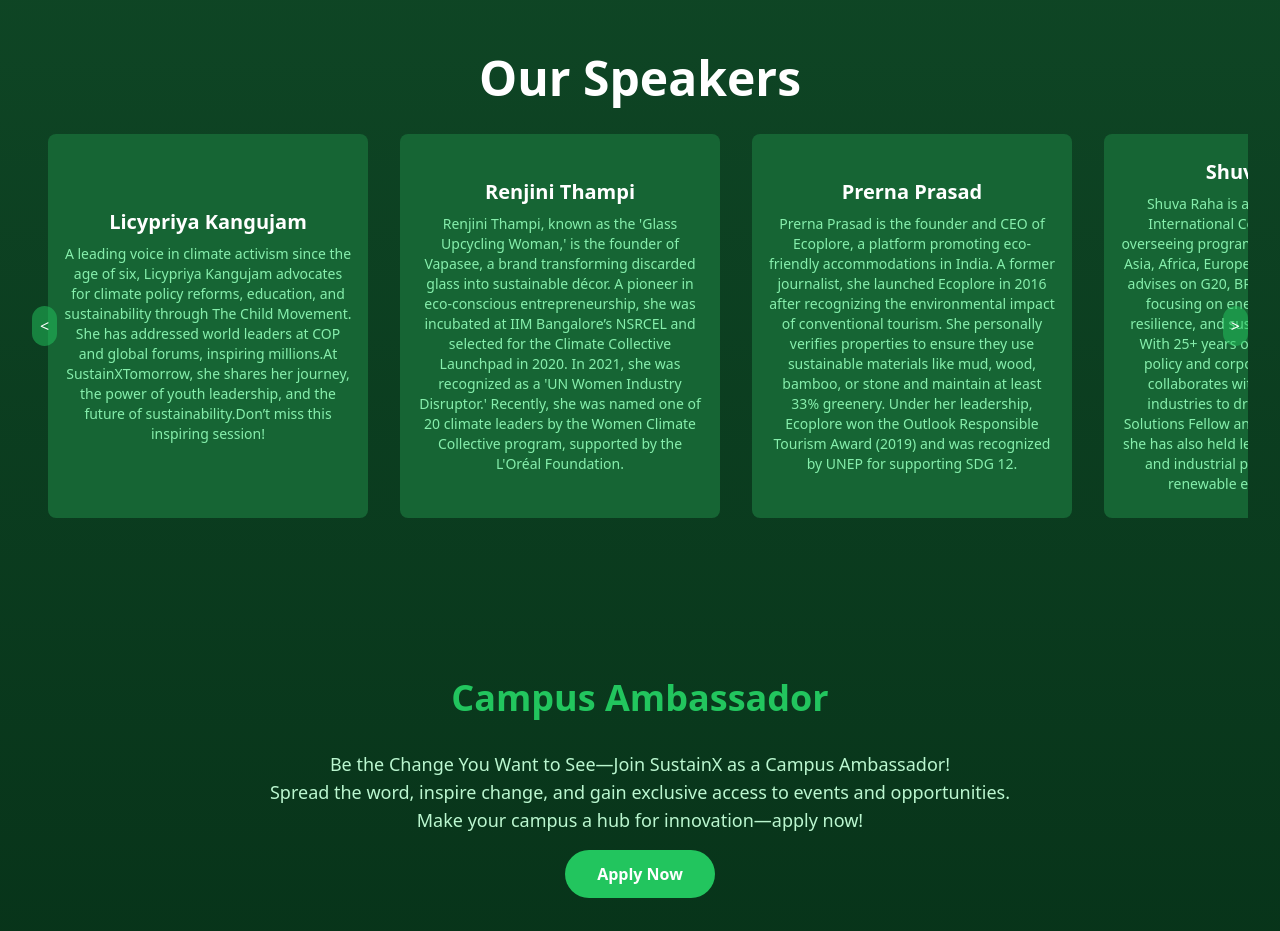
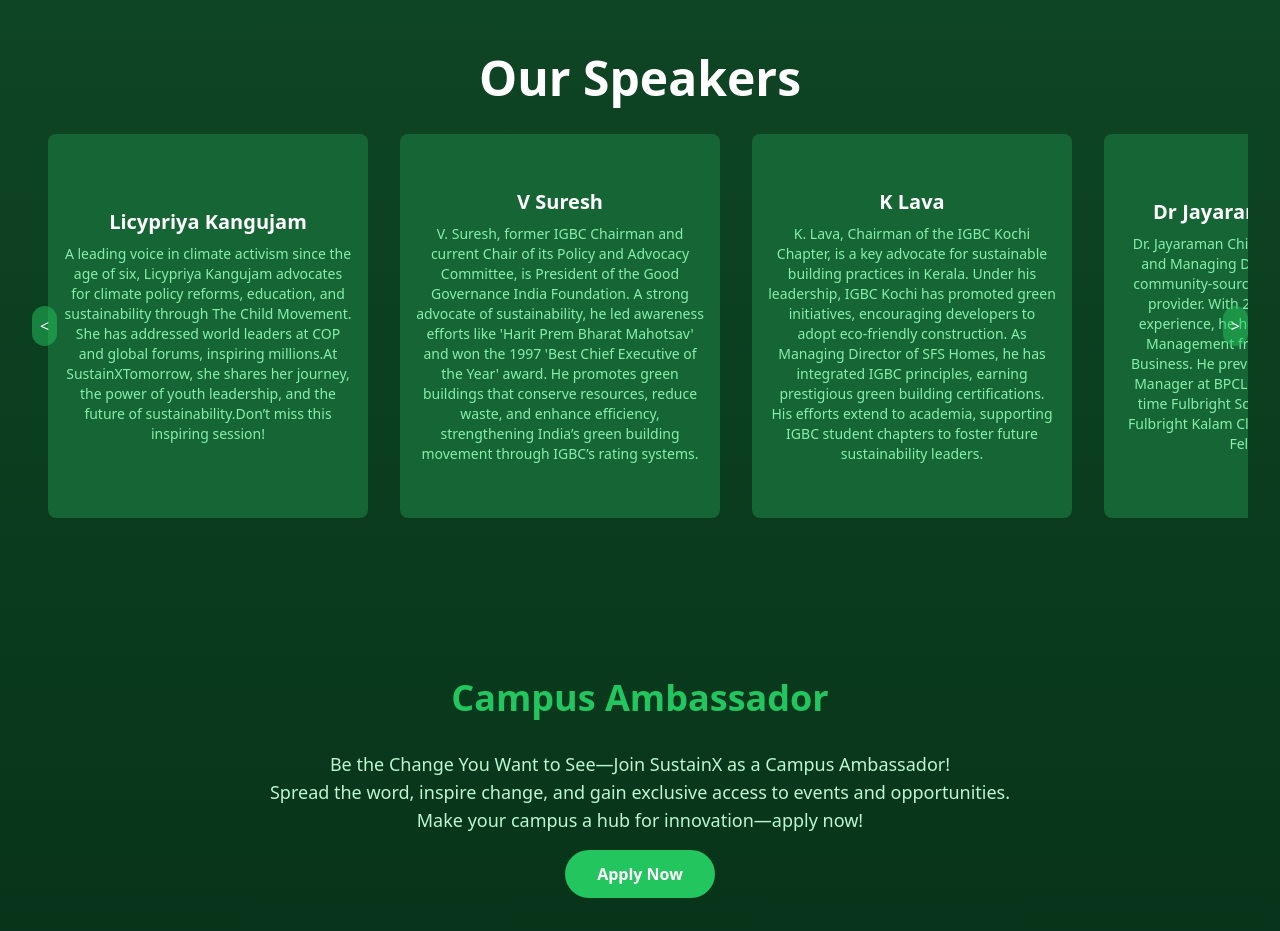
Before and after one commit to Eldhoalias72/sustainx__frontend, a Next.js app: page / in a window 1280 px wide. Shown: the part 2840-3771 px from the top of the page. Built offline with nearby package versions, Linux system fonts and the light colour scheme.

Commit message:
speaker update

```diff
--- a/components/speakers-section.tsx
+++ b/components/speakers-section.tsx
@@ -20,6 +20,24 @@
       "A leading voice in climate activism since the age of six, Licypriya Kangujam advocates for climate policy reforms, education, and sustainability through The Child Movement. She has addressed world leaders at COP and global forums, inspiring millions.At SustainXTomorrow, she shares her journey, the power of youth leadership, and the future of sustainability.Don’t miss this inspiring session!",
   },
   {
+    name: "V Suresh ",
+    reputation: "Chairman - Policies and Advocacy Committee IGBC | President - Good Governance India Foundation",
+    image: "/images/suresh.jpg",
+    details: "V. Suresh, former IGBC Chairman and current Chair of its Policy and Advocacy Committee, is President of the Good Governance India Foundation. A strong advocate of sustainability, he led awareness efforts like 'Harit Prem Bharat Mahotsav' and won the 1997 'Best Chief Executive of the Year' award. He promotes green buildings that conserve resources, reduce waste, and enhance efficiency, strengthening India’s green building movement through IGBC’s rating systems.",
+  },
+  {
+    name: "K Lava",
+    reputation: "Chairman- IGBC Cochin Chapter| MD- SFS Homes Pvt Ltd.",
+    image: "/images/lava.png",
+    details: "K. Lava, Chairman of the IGBC Kochi Chapter, is a key advocate for sustainable building practices in Kerala. Under his leadership, IGBC Kochi has promoted green initiatives, encouraging developers to adopt eco-friendly construction. As Managing Director of SFS Homes, he has integrated IGBC principles, earning prestigious green building certifications. His efforts extend to academia, supporting IGBC student chapters to foster future sustainability leaders. ",
+  },
+  {
+    name: "Dr Jayaraman Chillayil",
+    reputation: "Founder & CEO - Equinoct",
+    image: "/images/jayaraman.jpg",
+    details: "Dr. Jayaraman Chillayil is the Co-founder and Managing Director of Equinoct, a community-sourced modeling solutions provider. With 28 years of industrial experience, he holds a Ph.D. in Energy Management from Amrita School of Business. He previously served as Senior Manager at BPCL Kochi Refinery. A two-time Fulbright Scholar and recipient of  Fulbright Kalam Climate Change Doctoral Fellowship",
+   },
+  {
     name: "Renjini Thampi",
     reputation: "Eco - Innovator | Founder & CEO | Vapasee Designs",
     image: "/images/rajnithampi.jpg",
@@ -37,12 +55,7 @@
     image: "/images/shuva.jpg",
     details: "Shuva Raha is a Fellow and Lead for International Cooperation at CEEW, overseeing programs in Asia-Oceania, West Asia, Africa, Europe, and the Americas. She advises on G20, BRICS, and UN initiatives, focusing on energy security, climate resilience, and sustainable development. With 25+ years of experience in public policy and corporate operations, she collaborates with governments and industries to drive change. A Global Solutions Fellow and international speaker, she has also held leadership roles in media and industrial policy, shaping India’s renewable energy landscape.",
   },
-  {
-    name: "K Lava",
-    reputation: "Chairman of the IGBC Kochi Chapter",
-    image: "/images/lava.png",
-    details: "K. Lava, Chairman of the IGBC Kochi Chapter, is a key advocate for sustainable building practices in Kerala. Under his leadership, IGBC Kochi has promoted green initiatives, encouraging developers to adopt eco-friendly construction. As Managing Director of SFS Homes, he has integrated IGBC principles, earning prestigious green building certifications. His efforts extend to academia, supporting IGBC student chapters to foster future sustainability leaders. With extensive experience in the real estate sector, he continues to drive IGBC’s mission of building a greener and more sustainable future.",
-  },
+
 ]
 
 const SpeakerCard = ({ speaker }: { speaker: Speaker }) => {
```
Also changed, not shown: public/images/jayaraman.jpg (added), public/images/suresh.jpg (added).
